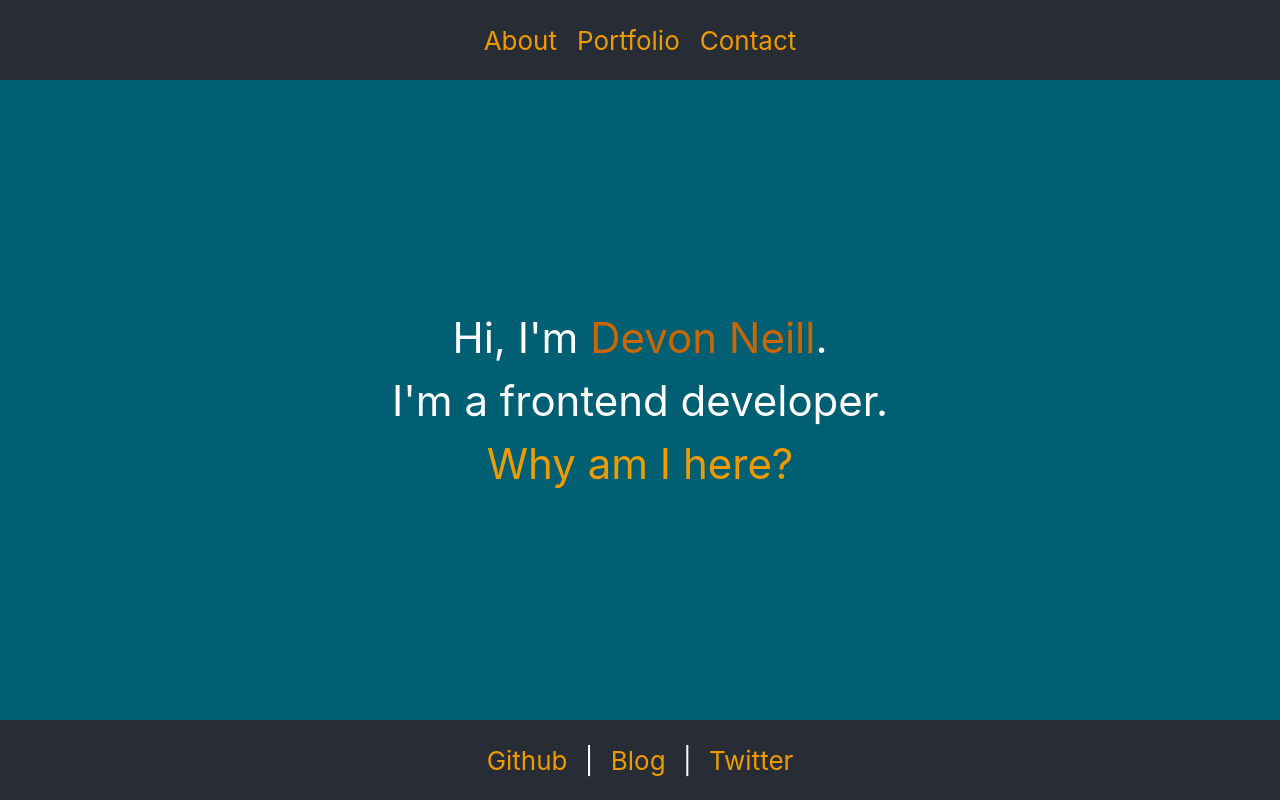
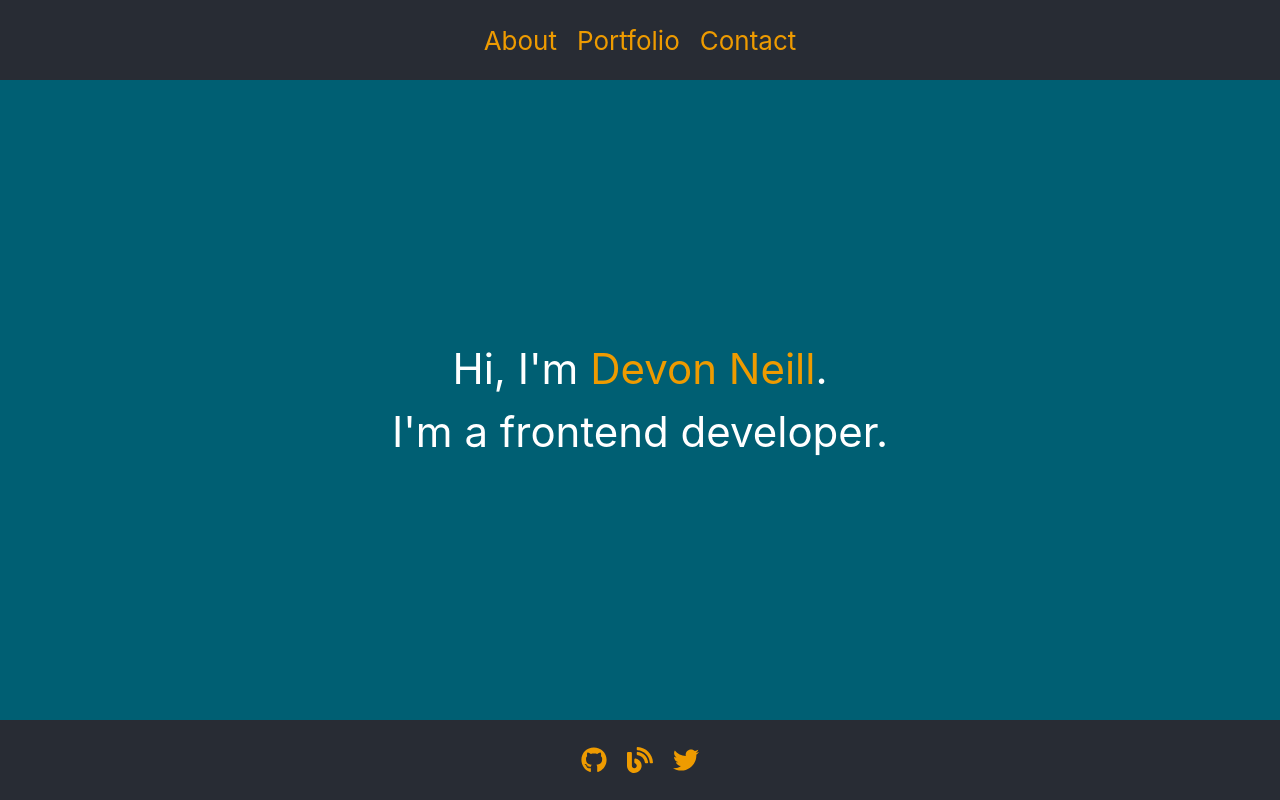
Before and after one commit to devneill/portfolio, a React (Vite) app: page / in a window 1280 px wide. Built offline with nearby package versions, Linux system fonts and the light colour scheme.

Commit message:
Add icons

```diff
--- a/package.json
+++ b/package.json
@@ -9,7 +9,8 @@
   },
   "dependencies": {
     "react": "^18.0.0",
-    "react-dom": "^18.0.0"
+    "react-dom": "^18.0.0",
+    "react-icons": "^4.3.1"
   },
   "devDependencies": {
     "@types/react": "^18.0.0",
--- a/src/App.css
+++ b/src/App.css
@@ -39,6 +39,14 @@
   color: white;
 }
 
+.App-footer-nav {
+  display: flex;
+  flex-direction: row;
+  align-items: center;
+  justify-content: center;
+  color: #ee9b00;
+}
+
 .App-link {
   color: #ee9b00;
   margin: 0px 10px;
@@ -49,5 +57,5 @@
 }
 
 .App-highlight {
-  color: #ca6702;
+  color: #ee9b00;
 }
--- a/src/App.tsx
+++ b/src/App.tsx
@@ -1,4 +1,5 @@
 import './App.css';
+import { FaGithub, FaBlog, FaTwitter } from 'react-icons/fa';
 
 function App() {
   return (
@@ -36,44 +37,32 @@ function App() {
           Hi, I'm <span className="App-highlight">Devon Neill</span>.
         </p>
         <p>I'm a frontend developer.</p>
-        <p>
+      </main>
+      <footer className="App-footer">
+        <nav className="App-footer-nav">
           <a
             className="App-link"
-            href="https://vitejs.dev/guide/features.html"
+            href="https://github.com/devneillza"
             target="_blank"
             rel="noopener noreferrer"
           >
-            Why am I here?
+            <FaGithub title="Github" />
           </a>
-        </p>
-      </main>
-      <footer className="App-footer">
-        <nav>
           <a
             className="App-link"
-            href="https://reactjs.org"
+            href="https://devneill.hashnode.dev"
             target="_blank"
             rel="noopener noreferrer"
           >
-            Github
+            <FaBlog title="Blog" />
           </a>
-          {' | '}
           <a
             className="App-link"
-            href="https://reactjs.org"
+            href="https://twitter.com/devneill"
             target="_blank"
             rel="noopener noreferrer"
           >
-            Blog
-          </a>
-          {' | '}
-          <a
-            className="App-link"
-            href="https://vitejs.dev/guide/features.html"
-            target="_blank"
-            rel="noopener noreferrer"
-          >
-            Twitter
+            <FaTwitter title="Twitter" />
           </a>
         </nav>
       </footer>
```
Also changed, not shown: 1 other file (tests, documents, lock files or other folders).
